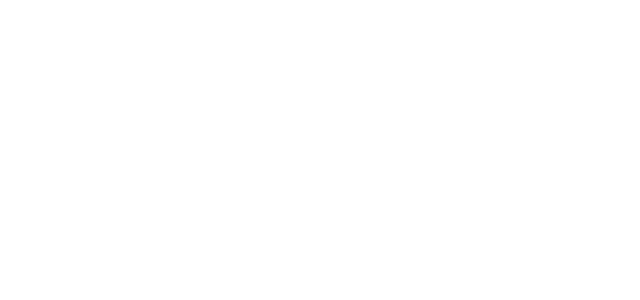
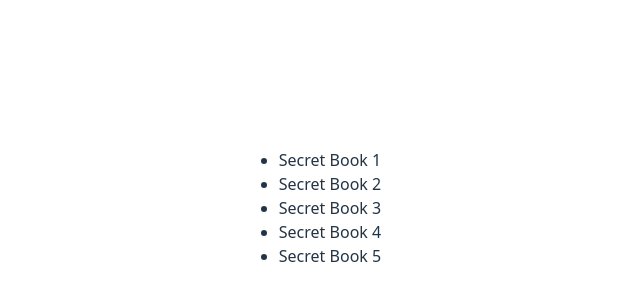
Before and after one commit to Andy117/Book-Library, a React (Vite) app: page /secret in a window 1280 px wide. Before the commit this address had no page. Shown: the part 192-492 px from the top of the page, without its empty margins (330-970 px from the left). Built offline with nearby package versions, Linux system fonts and the light colour scheme.

Commit message:
Not found URL configured

```diff
--- a/src/App.jsx
+++ b/src/App.jsx
@@ -1,6 +1,8 @@
 import "./App.css";
 import BookDetails from "./components/BookDetails";
 import Books from "./components/Books";
+import NotFound from "./components/NotFound";
+import SecretBooks from "./components/SecretBooks";
 import { BooksProvider } from "./context/BooksContext";
 import {
   BrowserRouter as Router,
@@ -20,6 +22,8 @@ function App() {
             path='/books/:bookId'
             element={<BookDetails></BookDetails>}
           ></Route>
+          <Route path='*' element={<NotFound></NotFound>}></Route>
+          <Route path='/secret' element={<SecretBooks></SecretBooks>}></Route>
         </Routes>
       </Router>
     </BooksProvider>
--- a/src/components/Books.jsx
+++ b/src/components/Books.jsx
@@ -1,14 +1,21 @@
-import { useContext } from "react";
+import { useContext, useEffect } from "react";
 import { BooksContext } from "../context/BooksContext";
+import { useLocation } from "react-router-dom";
 
 function Books() {
+  const query = new URLSearchParams(useLocation().search);
+  const search = query.get("search") || "";
   const books = useContext(BooksContext);
+
+  const filteredBooks = books.filter((book) =>
+    book.title.toLowerCase().includes(search.toLowerCase())
+  );
 
   return (
     <div>
       <h1>All Books Available</h1>
       <ul>
-        {books.map((book) => (
+        {filteredBooks.map((book) => (
           <li key={book.id}>
             {book.title} by {book.author}
           </li>
--- /dev/null
+++ b/src/components/NotFound.jsx
@@ -0,0 +1,9 @@
+function NotFound() {
+  return (
+    <div>
+      <h1>ERROR 404 NOT FOUND!!</h1>
+    </div>
+  );
+}
+
+export default NotFound;
--- /dev/null
+++ b/src/components/SecretBooks.jsx
@@ -0,0 +1,15 @@
+function SecretBooks() {
+  return (
+    <div>
+      <ul>
+        <li>Secret Book 1</li>
+        <li>Secret Book 2</li>
+        <li>Secret Book 3</li>
+        <li>Secret Book 4</li>
+        <li>Secret Book 5</li>
+      </ul>
+    </div>
+  );
+}
+
+export default SecretBooks;
```
